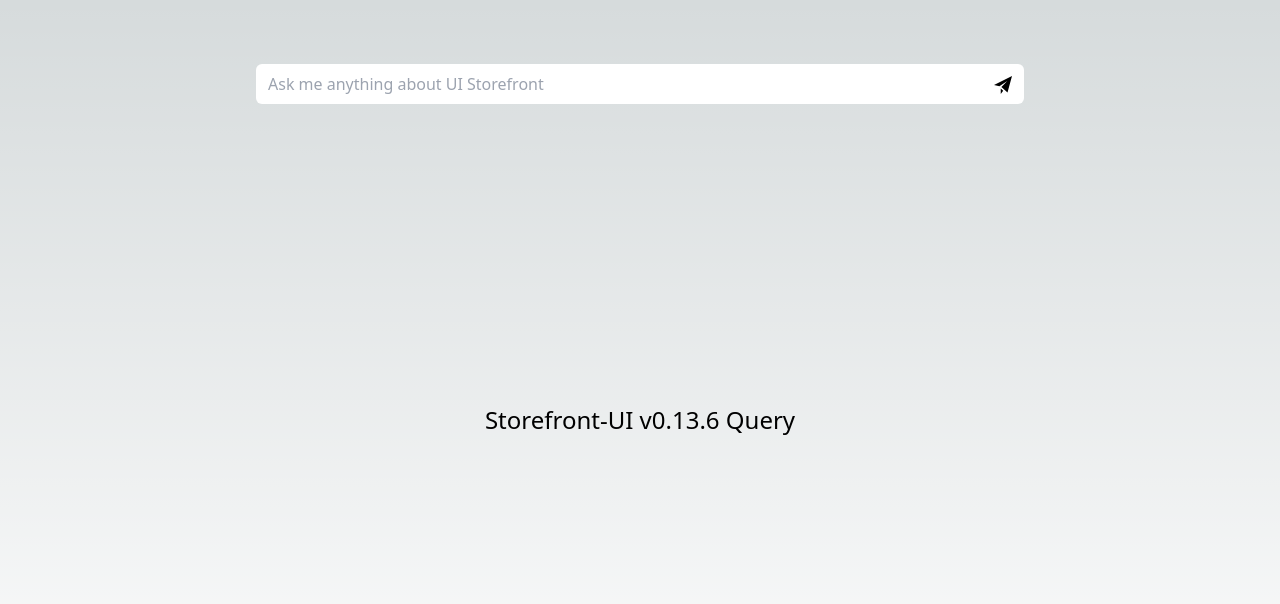
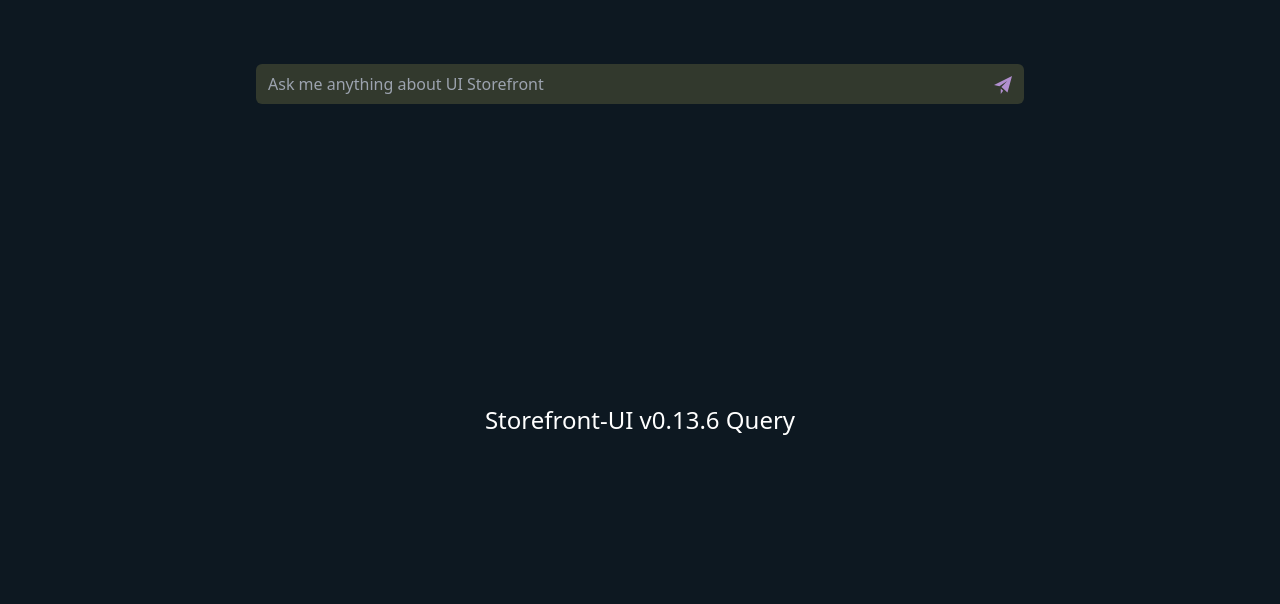
Before and after one commit to andreicos1/ai-docs, a Next.js app: page / in a window 1280 px wide. Shown: the top 604 px of the page. Built offline with nearby package versions, Linux system fonts and the light colour scheme.

Commit message:
fix style

```diff
--- a/components/Layout.tsx
+++ b/components/Layout.tsx
@@ -10,7 +10,7 @@
         <meta name="viewport" content="width=device-width, initial-scale=1" />
         <link rel="icon" href="/favicon.ico" />
       </Head>
-      {children}
+      <div className="bg-primary text-primary">{children}</div>
     </>
   );
 };
--- a/pages/index.tsx
+++ b/pages/index.tsx
@@ -4,6 +4,7 @@
 import "react-loading-skeleton/dist/skeleton.css";
 import { remark } from "remark";
 import html from "remark-html";
+import Layout from "../components/Layout";
 import SanitizeHTML from "../components/SanitizeHtml";
 import generateRandomString from "../utils/generateRandomString";
 
@@ -126,6 +127,7 @@
   };
 
   return (
+    <Layout>
       <main className="mx-auto min-h-screen h-full max-w-7xl flex flex-col items-center px-6 sm:px-16 py-16 md:py-30">
         <div className="w-full max-w-3xl relative">
           <input
@@ -177,5 +179,6 @@
           </div>
         )}
       </main>
+    </Layout>
   );
 }
--- a/styles/globals.css
+++ b/styles/globals.css
@@ -2,110 +2,6 @@
 @tailwind components;
 @tailwind utilities;
 
-:root {
-  --max-width: 1100px;
-  --border-radius: 12px;
-  --font-mono: ui-monospace, Menlo, Monaco, "Cascadia Mono", "Segoe UI Mono",
-    "Roboto Mono", "Oxygen Mono", "Ubuntu Monospace", "Source Code Pro",
-    "Fira Mono", "Droid Sans Mono", "Courier New", monospace;
-
-  --foreground-rgb: 0, 0, 0;
-  --background-start-rgb: 214, 219, 220;
-  --background-end-rgb: 255, 255, 255;
-
-  --primary-glow: conic-gradient(
-    from 180deg at 50% 50%,
-    #16abff33 0deg,
-    #0885ff33 55deg,
-    #54d6ff33 120deg,
-    #0071ff33 160deg,
-    transparent 360deg
-  );
-  --secondary-glow: radial-gradient(
-    rgba(255, 255, 255, 1),
-    rgba(255, 255, 255, 0)
-  );
-
-  --tile-start-rgb: 239, 245, 249;
-  --tile-end-rgb: 228, 232, 233;
-  --tile-border: conic-gradient(
-    #00000080,
-    #00000040,
-    #00000030,
-    #00000020,
-    #00000010,
-    #00000010,
-    #00000080
-  );
-
-  --callout-rgb: 238, 240, 241;
-  --callout-border-rgb: 172, 175, 176;
-  --card-rgb: 180, 185, 188;
-  --card-border-rgb: 131, 134, 135;
+.ai-answer pre {
+  margin: 24px 0;
 }
-
-@media (prefers-color-scheme: dark) {
-  :root {
-    --foreground-rgb: 255, 255, 255;
-    --background-start-rgb: 0, 0, 0;
-    --background-end-rgb: 0, 0, 0;
-
-    --primary-glow: radial-gradient(rgba(1, 65, 255, 0.4), rgba(1, 65, 255, 0));
-    --secondary-glow: linear-gradient(
-      to bottom right,
-      rgba(1, 65, 255, 0),
-      rgba(1, 65, 255, 0),
-      rgba(1, 65, 255, 0.3)
-    );
-
-    --tile-start-rgb: 2, 13, 46;
-    --tile-end-rgb: 2, 5, 19;
-    --tile-border: conic-gradient(
-      #ffffff80,
-      #ffffff40,
-      #ffffff30,
-      #ffffff20,
-      #ffffff10,
-      #ffffff10,
-      #ffffff80
-    );
-
-    --callout-rgb: 20, 20, 20;
-    --callout-border-rgb: 108, 108, 108;
-    --card-rgb: 100, 100, 100;
-    --card-border-rgb: 200, 200, 200;
-  }
-}
-
-* {
-  box-sizing: border-box;
-  padding: 0;
-  margin: 0;
-}
-
-html,
-body {
-  max-width: 100vw;
-  overflow-x: hidden;
-}
-
-body {
-  color: rgb(var(--foreground-rgb));
-  background: linear-gradient(
-      to bottom,
-      transparent,
-      rgb(var(--background-end-rgb))
-    )
-    rgb(var(--background-start-rgb));
-}
-
-a {
-  color: inherit;
-  text-decoration: none;
-}
-
-@media (prefers-color-scheme: dark) {
-  html {
-    color-scheme: dark;
-  }
-}
--- a/tailwind.config.js
+++ b/tailwind.config.js
@@ -1,11 +1,32 @@
 /** @type {import('tailwindcss').Config} */
 module.exports = {
   content: [
-    "./pages/**/*.{js,ts,jsx,tsx}",
-    "./components/**/*.{js,ts,jsx,tsx}",
+    "./pages/**/*.{js,ts,jsx,tsx,mdx}",
+    "./components/**/*.{js,ts,jsx,tsx,mdx}",
   ],
   theme: {
-    extend: {},
+    backgroundColor: {
+      primary: "#0D1821",
+      secondary: "#32392D",
+      tertiary: "#1e374b",
+    },
+    textColor: {
+      primary: "#FFFFFF",
+      secondary: "#B18FCF",
+      dark: "#0D1821",
+    },
+    colors: {
+      primary: "#B18FCF",
+      tertiary: "#1e374b",
+    },
+    extend: {
+      fontSize: {
+        small: "0.875rem", // 14px
+        medium: "1rem", // 16px
+        large: "1.125rem", // 18px
+      },
+    },
   },
+  variants: {},
   plugins: [],
 };
```
Lines whose indentation alone changed are shown as unchanged.
